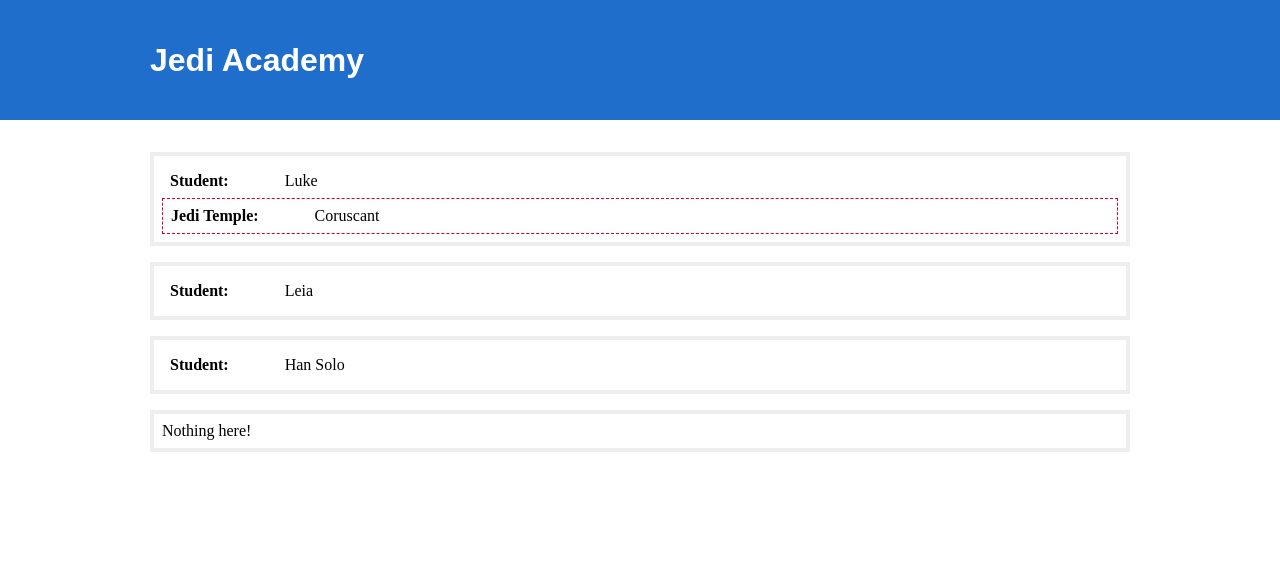
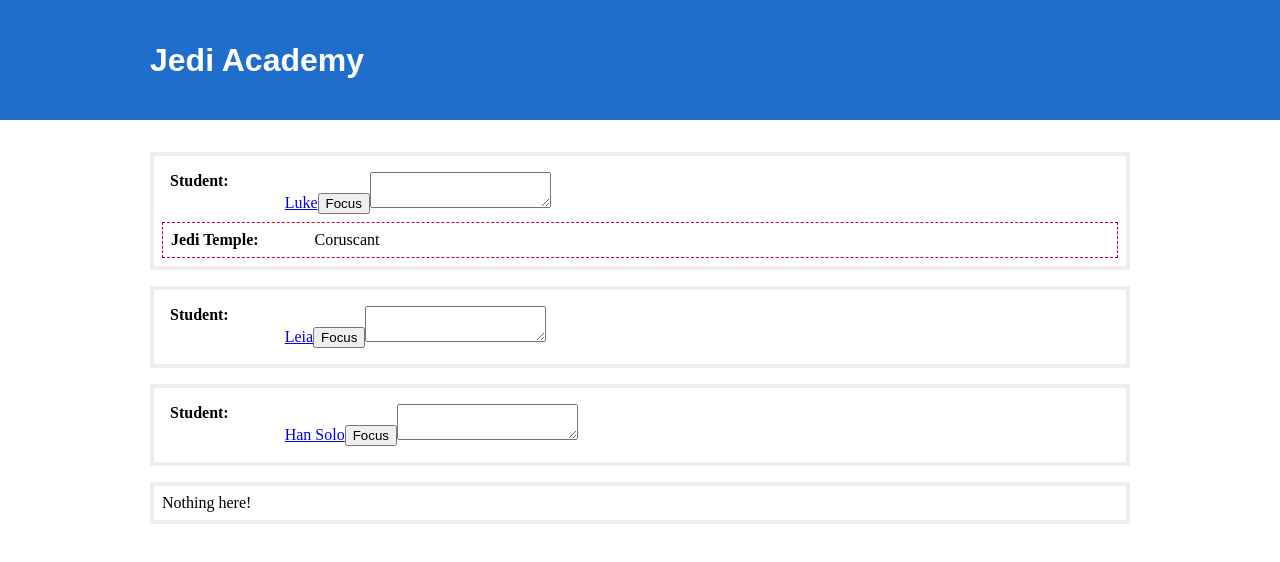
Before and after one commit to rogeralbinoi/estudos-angular, an Angular app in the folder jedi-academy/: page / in a window 1280 px wide. Shown: the top 562 px of the page. Built offline with nearby package versions, Linux system fonts and the light colour scheme.

Commit message:
add: dom refs and event binding

```diff
--- a/jedi-academy/src/app/student/student.component.html
+++ b/jedi-academy/src/app/student/student.component.html
@@ -1,7 +1,11 @@
 <div *ngIf="student" class="container">
   <dl>
     <dt>Student</dt>
-    <dd>{{student?.name}}</dd>
+    <dd>
+      <a href="#" (click)="clicked($event, student?.name, description)">{{student?.name}}</a>
+      <button (click)="description.focus()">Focus</button>
+      <textarea #description></textarea>
+    </dd>
   </dl>
   <div class="is-jedi" *ngIf="student?.isJedi">
     <dl>
--- a/jedi-academy/src/app/student/student.component.ts
+++ b/jedi-academy/src/app/student/student.component.ts
@@ -12,6 +12,10 @@
 
   constructor() { }
 
+  clicked(e, name, description) {
+    console.log(e, name, description.value);
+  }
+
   ngOnInit() {
   }
 
```
